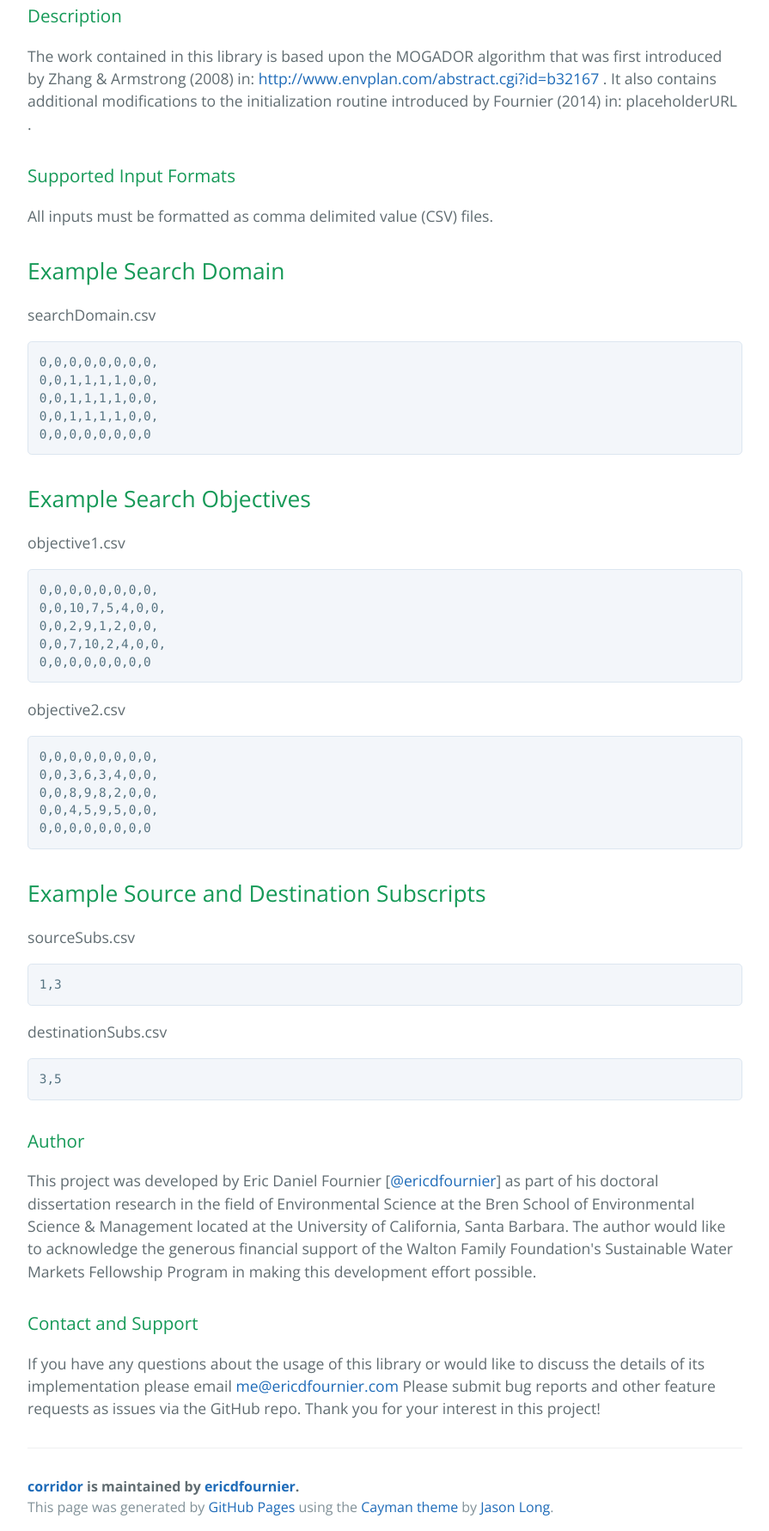
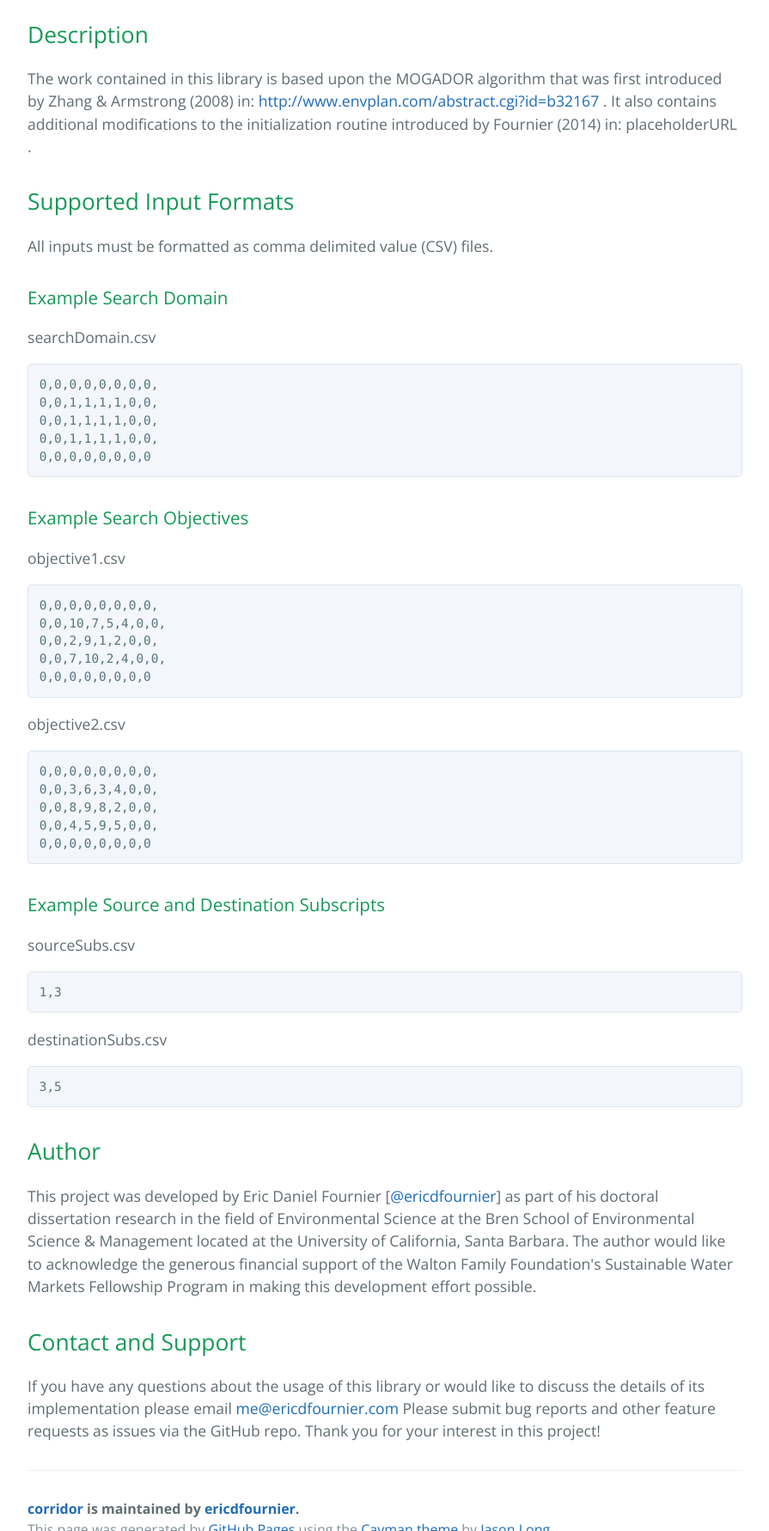
Before and after one commit to ericdfournier/corridor, a plain HTML site: page index.html in a window 1280 px wide. Shown: the part 876-2657 px from the top of the page at 86% size, without its empty margins (192-1087 px from the left). Drawn offline with nearby package versions, Linux system fonts and the light colour scheme.

```diff
--- a/index.html
+++ b/index.html
@@ -19,31 +19,31 @@
     </section>
 
     <section class="main-content">
-      <h3>
-<a id="introduction" class="anchor" href="#introduction" aria-hidden="true"><span class="octicon octicon-link"></span></a>Introduction</h3>
+      <h2>
+<a id="introduction" class="anchor" href="#introduction" aria-hidden="true"><span class="octicon octicon-link"></span></a>Introduction</h2>
 
 <p>corridor is library containing Go language functions for the implementation of a concurrent genetic algorithm for the multi-objective corridor location problem. This problem involves finding the least cost connected pathway through a discrete search domain in which each location is characterized by one or more measures of cost. The library requires that the user provide a predefined search domain, objective function(s), and input parameters specifying the nature of the problem (i.e. desired start and destination locations).</p>
 
-<h3>
-<a id="installation" class="anchor" href="#installation" aria-hidden="true"><span class="octicon octicon-link"></span></a>Installation</h3>
+<h2>
+<a id="installation" class="anchor" href="#installation" aria-hidden="true"><span class="octicon octicon-link"></span></a>Installation</h2>
 
 <p>The project is hosted as a publicly available GitHub repository. Providing that your local client GOPATH and GOROOT variables have been previously defined, the repository can be cloned and built using the following single shell command: </p>
 
 <pre><code>$ go get github.com/ericdfournier/corridor
 </code></pre>
 
-<h3>
-<a id="description" class="anchor" href="#description" aria-hidden="true"><span class="octicon octicon-link"></span></a>Description</h3>
+<h2>
+<a id="description" class="anchor" href="#description" aria-hidden="true"><span class="octicon octicon-link"></span></a>Description</h2>
 
 <p>The work contained in this library is based upon the MOGADOR algorithm that was first introduced by Zhang &amp; Armstrong (2008) in: <a href="http://www.envplan.com/abstract.cgi?id=b32167">http://www.envplan.com/abstract.cgi?id=b32167</a> . It also contains additional modifications to the initialization routine introduced by Fournier (2014) in: placeholderURL . </p>
 
-<h3>
-<a id="supported-input-formats" class="anchor" href="#supported-input-formats" aria-hidden="true"><span class="octicon octicon-link"></span></a>Supported Input Formats</h3>
+<h2>
+<a id="supported-input-formats" class="anchor" href="#supported-input-formats" aria-hidden="true"><span class="octicon octicon-link"></span></a>Supported Input Formats</h2>
 
 <p>All inputs must be formatted as comma delimited value (CSV) files. </p>
 
-<h2>
-<a id="example-search-domain" class="anchor" href="#example-search-domain" aria-hidden="true"><span class="octicon octicon-link"></span></a>Example Search Domain</h2>
+<h3>
+<a id="example-search-domain" class="anchor" href="#example-search-domain" aria-hidden="true"><span class="octicon octicon-link"></span></a>Example Search Domain</h3>
 
 <p>searchDomain.csv</p>
 
@@ -54,8 +54,8 @@
 0,0,0,0,0,0,0,0
 </code></pre>
 
-<h2>
-<a id="example-search-objectives" class="anchor" href="#example-search-objectives" aria-hidden="true"><span class="octicon octicon-link"></span></a>Example Search Objectives</h2>
+<h3>
+<a id="example-search-objectives" class="anchor" href="#example-search-objectives" aria-hidden="true"><span class="octicon octicon-link"></span></a>Example Search Objectives</h3>
 
 <p>objective1.csv</p>
 
@@ -75,8 +75,8 @@
 0,0,0,0,0,0,0,0
 </code></pre>
 
-<h2>
-<a id="example-source-and-destination-subscripts" class="anchor" href="#example-source-and-destination-subscripts" aria-hidden="true"><span class="octicon octicon-link"></span></a>Example Source and Destination Subscripts</h2>
+<h3>
+<a id="example-source-and-destination-subscripts" class="anchor" href="#example-source-and-destination-subscripts" aria-hidden="true"><span class="octicon octicon-link"></span></a>Example Source and Destination Subscripts</h3>
 
 <p>sourceSubs.csv</p>
 
@@ -88,13 +88,13 @@
 <pre><code>3,5
 </code></pre>
 
-<h3>
-<a id="author" class="anchor" href="#author" aria-hidden="true"><span class="octicon octicon-link"></span></a>Author</h3>
+<h2>
+<a id="author" class="anchor" href="#author" aria-hidden="true"><span class="octicon octicon-link"></span></a>Author</h2>
 
 <p>This project was developed by Eric Daniel Fournier [<a href="https://github.com/ericdfournier" class="user-mention">@ericdfournier</a>] as part of his doctoral dissertation research in the field of Environmental Science at the Bren School of Environmental Science &amp; Management located at the University of California, Santa Barbara. The author would like to acknowledge the generous financial support of the Walton Family Foundation's Sustainable Water Markets Fellowship Program in making this development effort possible. </p>
 
-<h3>
-<a id="contact-and-support" class="anchor" href="#contact-and-support" aria-hidden="true"><span class="octicon octicon-link"></span></a>Contact and Support</h3>
+<h2>
+<a id="contact-and-support" class="anchor" href="#contact-and-support" aria-hidden="true"><span class="octicon octicon-link"></span></a>Contact and Support</h2>
 
 <p>If you have any questions about the usage of this library or would like to discuss the details of its implementation please email <a href="mailto:me@ericdfournier.com">me@ericdfournier.com</a>
 Please submit bug reports and other feature requests as issues via the GitHub repo.
```
Also changed, not shown: params.json (+1 -1 lines).
